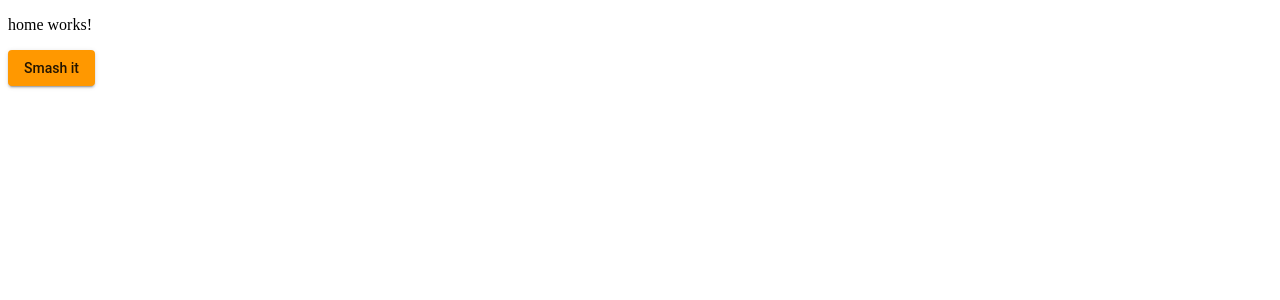
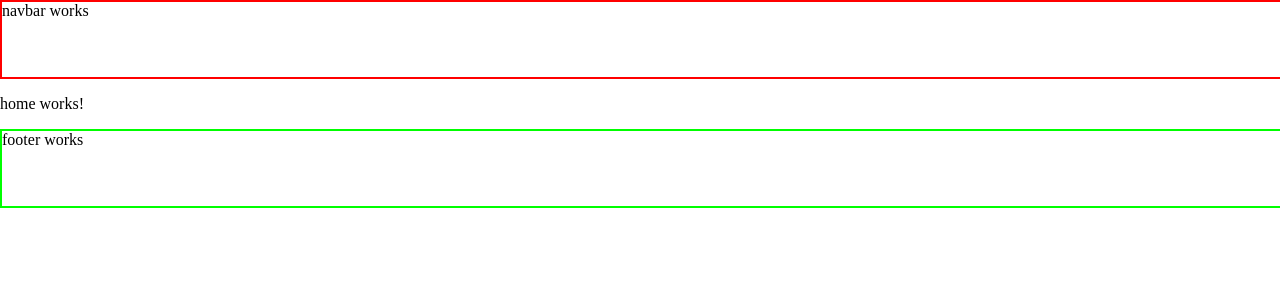
Before and after one commit to joeparsley/personal-site, an Angular app: page / in a window 1280 px wide. Shown: the top 300 px of the page. Built offline with nearby package versions, Linux system fonts and the light colour scheme.

Commit message:
generate footer and navbar components

```diff
--- a/src/app/app.component.html
+++ b/src/app/app.component.html
@@ -1 +1,7 @@
+<!-- Navbar -->
+<app-navbar></app-navbar>
+
 <router-outlet></router-outlet>
+
+<!-- Footer -->
+<app-footer></app-footer>
--- a/src/app/app.module.ts
+++ b/src/app/app.module.ts
@@ -12,13 +12,17 @@ import { MaterialModule } from './material.module';
 
 // Components
 import { HomeComponent } from './components/home/home.component';
+import { NavbarComponent } from './components/navbar/navbar.component';
+import { FooterComponent } from './components/footer/footer.component';
 
 
 
 @NgModule({
   declarations: [
     AppComponent,
-    HomeComponent
+    HomeComponent,
+    NavbarComponent,
+    FooterComponent
   ],
   imports: [
     BrowserModule,
--- /dev/null
+++ b/src/app/components/footer/footer.component.html
@@ -0,0 +1,3 @@
+<div class="footer">
+  footer works
+</div>
--- /dev/null
+++ b/src/app/components/footer/footer.component.scss
@@ -0,0 +1,7 @@
+@import "../../../scss/vars";
+@import "../../../scss/mixins";
+
+.footer {
+  @include size(100%, 75px);
+  border: $tb-lime;
+}
--- /dev/null
+++ b/src/app/components/footer/footer.component.ts
@@ -0,0 +1,15 @@
+import { Component, OnInit } from '@angular/core';
+
+@Component({
+  selector: 'app-footer',
+  templateUrl: './footer.component.html',
+  styleUrls: ['./footer.component.scss']
+})
+export class FooterComponent implements OnInit {
+
+  constructor() { }
+
+  ngOnInit() {
+  }
+
+}
--- a/src/app/components/home/home.component.html
+++ b/src/app/components/home/home.component.html
@@ -1,4 +1,3 @@
 <p>
   home works!
 </p>
-<button mat-raised-button color="primary" class="btn">Smash it</button>
--- /dev/null
+++ b/src/app/components/navbar/navbar.component.html
@@ -0,0 +1,3 @@
+<div class="navbar">
+  navbar works
+</div>
--- /dev/null
+++ b/src/app/components/navbar/navbar.component.scss
@@ -0,0 +1,7 @@
+@import "../../../scss/vars";
+@import "../../../scss/mixins";
+
+.navbar {
+  @include size(100%, 75px);
+  border: $tb-red;
+}
--- /dev/null
+++ b/src/app/components/navbar/navbar.component.ts
@@ -0,0 +1,15 @@
+import { Component, OnInit } from '@angular/core';
+
+@Component({
+  selector: 'app-navbar',
+  templateUrl: './navbar.component.html',
+  styleUrls: ['./navbar.component.scss']
+})
+export class NavbarComponent implements OnInit {
+
+  constructor() { }
+
+  ngOnInit() {
+  }
+
+}
--- a/src/scss/styles.scss
+++ b/src/scss/styles.scss
@@ -3,3 +3,8 @@
 
 @import "./vars";
 @import "./mixins";
+
+body {
+  padding: 0;
+  margin: 0;
+}
```
Also changed, not shown: 2 other files (tests, documents, lock files or other folders).
